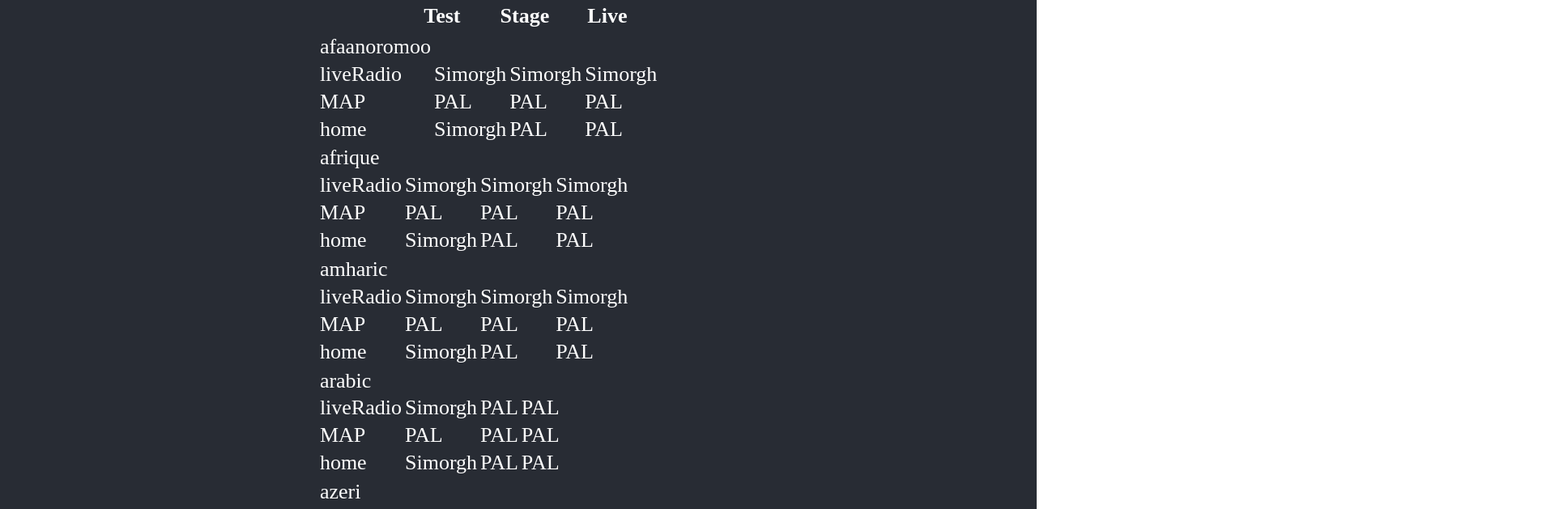
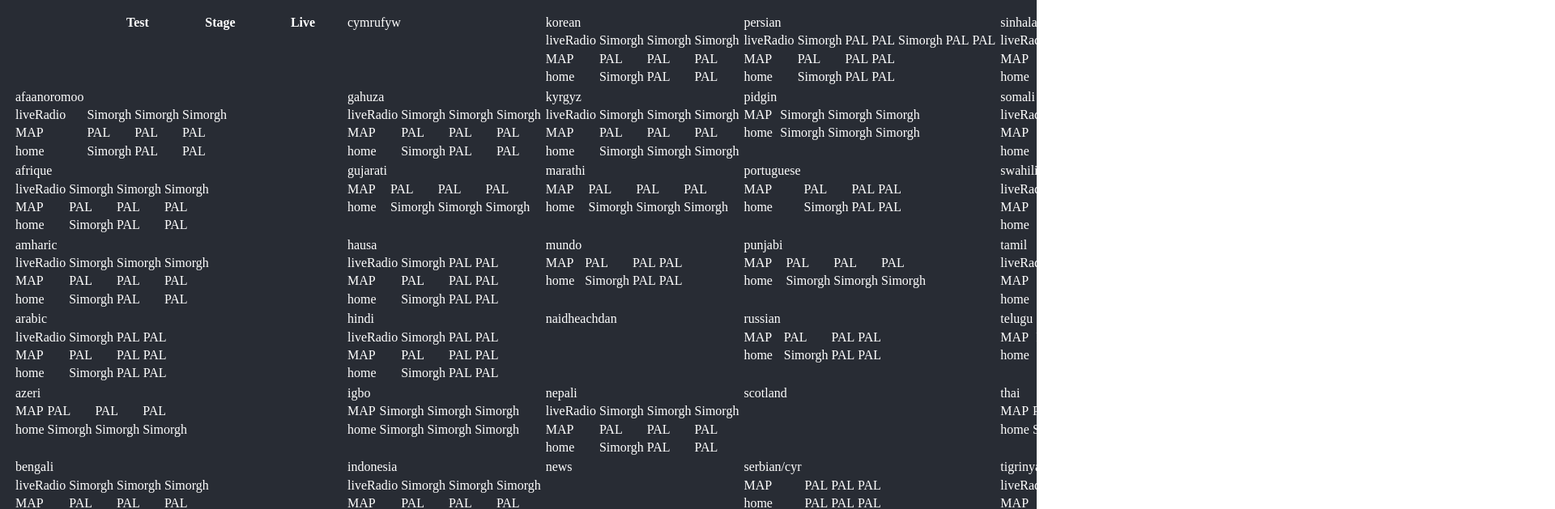
Before and after one commit to karinathomasbbc/ws-media-dashboard, a React (Create React App) app in the folder media-dashboard-react/: page / in a window 1280 px wide. Shown: the top 629 px of the page at 81% size, 1920 px wide, since content can reach past the window. Built offline with nearby package versions, Linux system fonts and the light colour scheme.

Commit message:
Further componentisation of table

```diff
--- a/media-dashboard-react/src/App.js
+++ b/media-dashboard-react/src/App.js
@@ -1,39 +1,26 @@
 import React from "react";
 import styled from "styled-components";
 import services from "./consts/services";
-import Service from "./components/Service";
-import TableHeading from "./components/TableHeading";
-import TableRow from "./components/TableRow";
+import Table from "./components/Table";
 
 const AppWrapper = styled.div`
   background-color: #282c34;
   min-height: 100vh;
+  width: 100%;
   display: flex;
-  flex-direction: column;
-  align-items: center;
-  justify-content: center;
-  font-size: calc(10px + 2vmin);
   color: white;
 `;
 
-const DataTable = styled.table``;
+const TableWrapper = styled.div`
+  padding: 1rem;
+`;
 
 const App = () => {
   return (
     <AppWrapper>
-      <DataTable>
-        <TableRow>
-          <TableHeading />
-        </TableRow>
-        {services.map(service => {
-          return (
-            <Service
-              serviceName={service.service}
-              pageTypes={service.pageTypes}
-            ></Service>
-          );
-        })}
-      </DataTable>
+      <TableWrapper>
+        <Table services={services} />
+      </TableWrapper>
     </AppWrapper>
   );
 };
--- a/media-dashboard-react/src/components/EnvironmentItem.js
+++ b/media-dashboard-react/src/components/EnvironmentItem.js
@@ -3,7 +3,7 @@
 
 const Wrapper = styled.div``;
 
-const EnvironmentItem = ({ env, renderer, path }) => {
+const EnvironmentItem = ({ renderer }) => {
   return <Wrapper>{renderer}</Wrapper>;
 };
 
--- a/media-dashboard-react/src/components/Service.js
+++ b/media-dashboard-react/src/components/Service.js
@@ -7,7 +7,6 @@
 const ServiceWrapper = styled.div``;
 
 const Service = ({ serviceName, pageTypes }) => {
-  debugger;
   return (
     <ServiceWrapper>
       <TableRow>
--- /dev/null
+++ b/media-dashboard-react/src/components/Table.js
@@ -0,0 +1,31 @@
+import React from "react";
+import styled from "styled-components";
+import Service from "./Service";
+import TableHeading from "./TableHeading";
+import TableRow from "./TableRow";
+
+const DataTable = styled.table`
+  display: grid;
+  grid-auto-flow: column;
+  grid-template-rows: repeat(8, auto);
+`;
+
+const Table = ({ services }) => {
+  return (
+    <DataTable>
+      <TableRow>
+        <TableHeading />
+      </TableRow>
+      {services.map(service => {
+        return (
+          <Service
+            serviceName={service.service}
+            pageTypes={service.pageTypes}
+          />
+        );
+      })}
+    </DataTable>
+  );
+};
+
+export default Table;
--- a/media-dashboard-react/src/components/TableRow.js
+++ b/media-dashboard-react/src/components/TableRow.js
@@ -3,8 +3,8 @@
 
 const TableRow = styled.tr``;
 
-const TableRowComponent = ({ children }) => {
-  return <TableRow>{children}</TableRow>;
+const TableRowComponent = ({ children, className }) => {
+  return <TableRow className={className}>{children}</TableRow>;
 };
 
 export default TableRowComponent;
```
Also changed, not shown: media-dashboard-react/src/consts/normalize.css.
